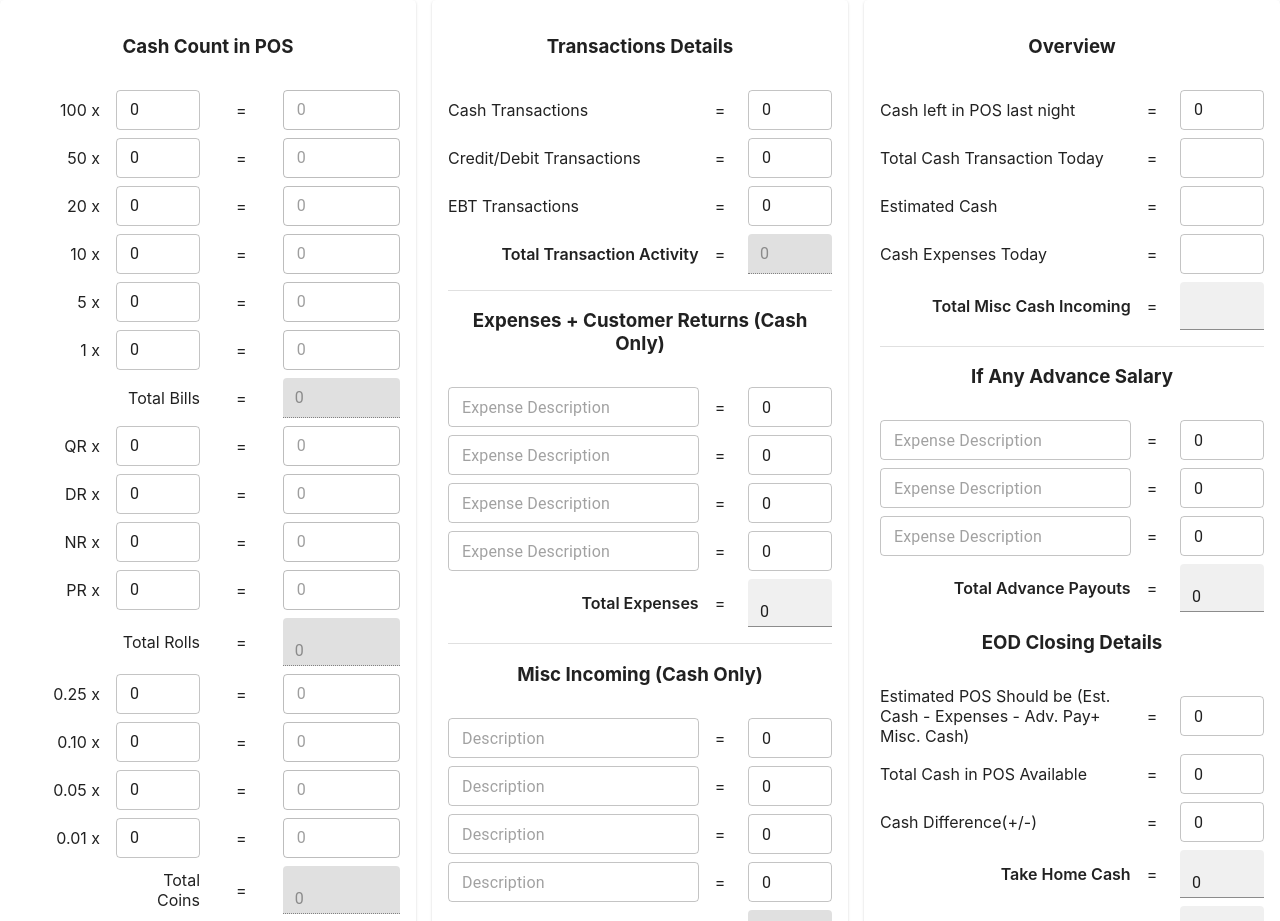
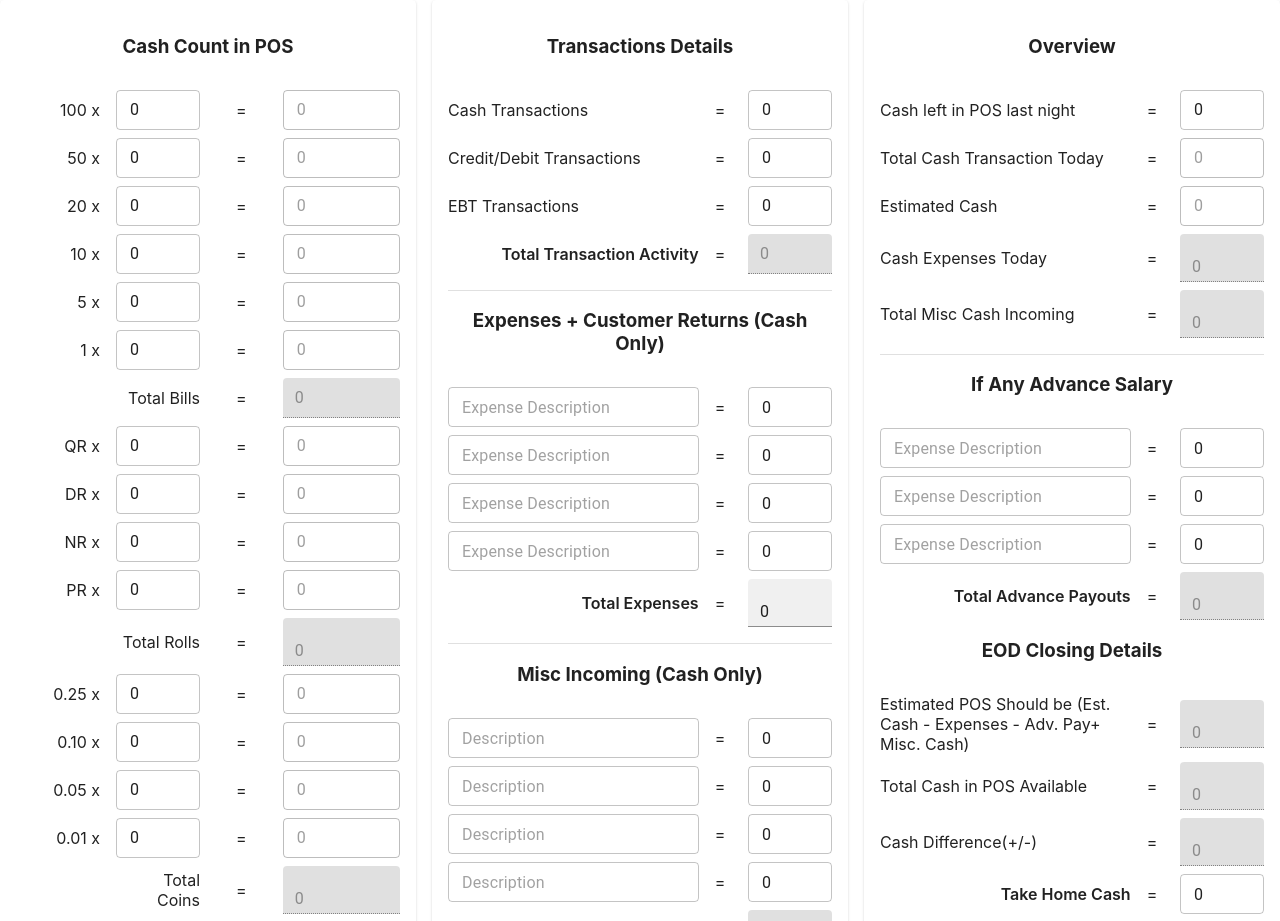
Before and after one commit to sivavemulapalli/cashregisterapp, a React (Create React App) app: page / in a window 1280 px wide. Shown: the top 921 px of the page. Built offline with nearby package versions, Linux system fonts and the light colour scheme.

Commit message:
Completed all components and type issue is transaction details component

```diff
--- a/src/components/cashInPosPanel/BillsInPOS.jsx
+++ b/src/components/cashInPosPanel/BillsInPOS.jsx
@@ -83,6 +83,7 @@ const BillsInPOS = ({ calculateTotalAmount }) => {
         <TextField
           id="outlined-size-small"
           size="small"
+          type="number"
           value={billsInPosState.hundreds}
           onChange={(e) => {
             updateCount(100, e.target.value);
@@ -107,6 +108,7 @@ const BillsInPOS = ({ calculateTotalAmount }) => {
         <TextField
           id="outlined-size-small"
           size="small"
+          type="number"
           value={billsInPosState.fifties}
           onChange={(e) => {
             updateCount(50, e.target.value);
@@ -131,6 +133,7 @@ const BillsInPOS = ({ calculateTotalAmount }) => {
         <TextField
           id="outlined-size-small"
           size="small"
+          type="number"
           value={billsInPosState.twenties}
           onChange={(e) => {
             updateCount(20, e.target.value);
@@ -155,6 +158,7 @@ const BillsInPOS = ({ calculateTotalAmount }) => {
         <TextField
           id="outlined-size-small"
           size="small"
+          type="number"
           value={billsInPosState.tens}
           onChange={(e) => {
             updateCount(10, e.target.value);
@@ -180,6 +184,7 @@ const BillsInPOS = ({ calculateTotalAmount }) => {
         <TextField
           id="outlined-size-small"
           size="small"
+          type="number"
           value={billsInPosState.fives}
           onChange={(e) => {
             updateCount(5, e.target.value);
@@ -204,6 +209,7 @@ const BillsInPOS = ({ calculateTotalAmount }) => {
         <TextField
           id="outlined-size-small"
           size="small"
+          type="number"
           value={billsInPosState.ones}
           onChange={(e) => {
             updateCount(1, e.target.value);
--- a/src/components/cashInPosPanel/CashCountInPOS.jsx
+++ b/src/components/cashInPosPanel/CashCountInPOS.jsx
@@ -1,12 +1,12 @@
-import React from "react";
+import React, { useEffect } from "react";
 import { TextField, Box, Paper, Grid, Divider } from "@mui/material";
 import { useDispatch, useSelector } from "react-redux";
 import BillsInPOS from "./BillsInPOS";
 import RollsInPOS from "./RollsInPOS";
 import CoinsInPOS from "./CoinsInPOS";
 import {
-  // selectTotalCashCountInPos,
-  // setTotalCashCountInPos,
+  selectTotalCashCountInPos,
+  setTotalCashCountInPos,
   selectTotalBillsInPosAmount,
   selectTotalRollsInPosAmount,
   selectTotalCoinsInPosAmount,
@@ -14,8 +14,8 @@ import {
 
 const CashCountInPOS = () => {
   // const calculateTotal = () => {};
-  // const dispatch = useDispatch();
-  // const totalCashInPosAmount = useSelector(selectTotalCashCountInPos);
+  const dispatch = useDispatch();
+  const totalCashInPosAmount = useSelector(selectTotalCashCountInPos);
   const totalBillsAmount = useSelector(selectTotalBillsInPosAmount);
   const totalRollsAmount = useSelector(selectTotalRollsInPosAmount);
   const totalCoinsAmount = useSelector(selectTotalCoinsInPosAmount);
@@ -27,8 +27,16 @@ const CashCountInPOS = () => {
   //   dispatch(setTotalCashCountInPos(totalCashInPosAmount));
   // };
 
-  const totalCashInPosAmount =
-    totalBillsAmount + totalRollsAmount + totalCoinsAmount;
+  // const totalCashInPosAmount =
+  //   totalBillsAmount + totalRollsAmount + totalCoinsAmount;
+
+  useEffect(() => {
+    dispatch(
+      setTotalCashCountInPos(
+        totalBillsAmount + totalRollsAmount + totalCoinsAmount
+      )
+    );
+  }, [totalBillsAmount, totalRollsAmount, totalCoinsAmount, dispatch]);
 
   return (
     <Paper className="panel cashCount">
--- a/src/components/summaryPanel/AdvanceSalary.jsx
+++ b/src/components/summaryPanel/AdvanceSalary.jsx
@@ -123,6 +123,7 @@ const AdvanceSalary = () => {
             id="outlined-size-small"
             size="small"
             variant="filled"
+            disabled={true}
             value={totalAdvanceSalary}
           />
         </Grid>
--- a/src/components/summaryPanel/EodClosingDetails.jsx
+++ b/src/components/summaryPanel/EodClosingDetails.jsx
@@ -1,7 +1,23 @@
-import React from "react";
+import React, { useState } from "react";
 import { TextField, Box, Grid } from "@mui/material";
+import { useSelector } from "react-redux";
+import { selectCashInPosFromLastNight } from "../../stores/OverviewStore";
+import { selectTotalExpensesAmount } from "../../stores/ExpensesStore";
+import { selectTotalAdvanceSalaryAmount } from "../../stores/AdvanceSalaryStore";
+import { selectTotalIncomingCashAmount } from "../../stores/IncomingCashStore";
+import { selectTotalCashCountInPos } from "../../stores/CashCountInPosStore";
 
 const EodClosingDetails = () => {
+  const totalCashFromLastNight = useSelector(selectCashInPosFromLastNight);
+  const totalExpenses = useSelector(selectTotalExpensesAmount);
+  const advanceSalary = useSelector(selectTotalAdvanceSalaryAmount);
+  const incomingCash = useSelector(selectTotalIncomingCashAmount);
+  const totalCashInPos = useSelector(selectTotalCashCountInPos);
+  const [takeHomeCash, setTakeHomeCash] = useState(0);
+  const [cashFromBank, setCashFromBank] = useState(0);
+
+  const estimatedPosShouldBe =
+    totalCashFromLastNight - totalExpenses - advanceSalary + incomingCash;
   return (
     <Box className="box misc-incoming">
       <h3>EOD Closing Details</h3>
@@ -16,7 +32,13 @@ const EodClosingDetails = () => {
           <div>{"="}</div>
         </Grid>
         <Grid item xs={3}>
-          <TextField id="outlined-size-small" defaultValue="0" size="small" />
+          <TextField
+            id="outlined-size-small"
+            size="small"
+            variant="filled"
+            disabled={true}
+            value={estimatedPosShouldBe}
+          />
         </Grid>
         <Grid item xs={8}>
           <div>Total Cash in POS Available</div>
@@ -25,7 +47,13 @@ const EodClosingDetails = () => {
           <div>{"="}</div>
         </Grid>
         <Grid item xs={3}>
-          <TextField id="outlined-size-small" defaultValue="0" size="small" />
+          <TextField
+            id="outlined-size-small"
+            size="small"
+            variant="filled"
+            disabled={true}
+            value={totalCashInPos}
+          />
         </Grid>
         <Grid item xs={8}>
           <div>Cash Difference(+/-)</div>
@@ -34,7 +62,13 @@ const EodClosingDetails = () => {
           <div>{"="}</div>
         </Grid>
         <Grid item xs={3}>
-          <TextField id="outlined-size-small" defaultValue="0" size="small" />
+          <TextField
+            id="outlined-size-small"
+            size="small"
+            variant="filled"
+            disabled={true}
+            value={totalCashInPos - estimatedPosShouldBe}
+          />
         </Grid>
         <Grid item xs={8} className="total-field">
           <div>Take Home Cash</div>
@@ -45,13 +79,17 @@ const EodClosingDetails = () => {
         <Grid item xs={3}>
           <TextField
             id="outlined-size-small"
-            defaultValue="0"
             size="small"
-            variant="filled"
+            value={takeHomeCash}
+            onChange={(e) =>
+              e.target.value.length > 0 && typeof e.target.value === "number"
+                ? setTakeHomeCash(parseFloat(e.target.value))
+                : setTakeHomeCash(0)
+            }
           />
         </Grid>
         <Grid item xs={8} className="total-field">
-          <div>Total Misc Cash Incoming</div>
+          <div>Cash Left in POS</div>
         </Grid>
         <Grid item xs={1}>
           <div>{"="}</div>
@@ -59,9 +97,9 @@ const EodClosingDetails = () => {
         <Grid item xs={3}>
           <TextField
             id="outlined-size-small"
-            defaultValue="0"
             size="small"
             variant="filled"
+            value={totalCashInPos - takeHomeCash}
           />
         </Grid>
         <Grid item xs={8}>
@@ -71,7 +109,16 @@ const EodClosingDetails = () => {
           <div>{"="}</div>
         </Grid>
         <Grid item xs={3}>
-          <TextField id="outlined-size-small" defaultValue="0" size="small" />
+          <TextField
+            id="outlined-size-small"
+            size="small"
+            value={cashFromBank}
+            onChange={(e) =>
+              e.target.value.length > 0 && typeof e.target.value === "number"
+                ? setCashFromBank(parseFloat(e.target.value))
+                : setCashFromBank(0)
+            }
+          />
         </Grid>
       </Grid>
     </Box>
--- a/src/components/summaryPanel/Overview.jsx
+++ b/src/components/summaryPanel/Overview.jsx
@@ -1,8 +1,26 @@
-import React, { useState, useEffect } from "react";
+import React from "react";
 import { TextField, Box, Grid } from "@mui/material";
+import { useDispatch, useSelector } from "react-redux";
+import { selectTotalExpensesAmount } from "../../stores/ExpensesStore";
+import { selectTotalIncomingCashAmount } from "../../stores/IncomingCashStore";
+import { selectCashTransactionsAmount } from "../../stores/TransactionsStore";
+import {
+  setCashInPosFromLastNight,
+  selectCashInPosFromLastNight,
+} from "../../stores/OverviewStore";
 
 const Overview = () => {
-  const [cashInPosFromLastNight, setCashInPosFromLastNight] = useState(0);
+  const miscIncomingCash = useSelector(selectTotalIncomingCashAmount);
+  const expensesAmount = useSelector(selectTotalExpensesAmount);
+  const cashTransactionsAmount = useSelector(selectCashTransactionsAmount);
+  const cashAmountInPosFromLastNight = useSelector(
+    selectCashInPosFromLastNight
+  );
+  const dispatch = useDispatch();
+
+  const updateCashFromLastNight = (value) => {
+    dispatch(setCashInPosFromLastNight(parseFloat(value)));
+  };
 
   return (
     <Box className="box transaction-details">
@@ -18,8 +36,8 @@ const Overview = () => {
           <TextField
             id="outlined-size-small"
             size="small"
-            value={cashInPosFromLastNight}
-            onChange={(e) => setCashInPosFromLastNight(e.target.value)}
+            value={cashAmountInPosFromLastNight}
+            onChange={(e) => updateCashFromLastNight(e.target.value)}
           />
         </Grid>
         <Grid item xs={8}>
@@ -29,7 +47,12 @@ const Overview = () => {
           <div>{"="}</div>
         </Grid>
         <Grid item xs={3}>
-          <TextField id="outlined-size-small" size="small" />
+          <TextField
+            id="outlined-size-small"
+            size="small"
+            disabled={true}
+            value={cashTransactionsAmount}
+          />
         </Grid>
         <Grid item xs={8}>
           <div>Estimated Cash</div>
@@ -38,7 +61,12 @@ const Overview = () => {
           <div>{"="}</div>
         </Grid>
         <Grid item xs={3}>
-          <TextField id="outlined-size-small" size="small" />
+          <TextField
+            id="outlined-size-small"
+            size="small"
+            disabled={true}
+            value={cashAmountInPosFromLastNight}
+          />
         </Grid>
         <Grid item xs={8}>
           <div>Cash Expenses Today</div>
@@ -47,16 +75,28 @@ const Overview = () => {
           <div>{"="}</div>
         </Grid>
         <Grid item xs={3}>
-          <TextField id="outlined-size-small" size="small" />
+          <TextField
+            id="outlined-size-small"
+            size="small"
+            variant="filled"
+            disabled={true}
+            value={expensesAmount}
+          />
         </Grid>
-        <Grid item xs={8} className="total-field">
+        <Grid item xs={8}>
           <div>Total Misc Cash Incoming</div>
         </Grid>
         <Grid item xs={1}>
           <div>{"="}</div>
         </Grid>
         <Grid item xs={3}>
-          <TextField id="outlined-size-small" size="small" variant="filled" />
+          <TextField
+            id="outlined-size-small"
+            size="small"
+            variant="filled"
+            disabled={true}
+            value={miscIncomingCash}
+          />
         </Grid>
       </Grid>
     </Box>
--- a/src/components/transactionsPanel/TransactionsDetails.jsx
+++ b/src/components/transactionsPanel/TransactionsDetails.jsx
@@ -1,24 +1,25 @@
-import React, { useState, useEffect } from "react";
+import React, { useEffect } from "react";
 import { TextField, Box, Grid } from "@mui/material";
 import { useDispatch, useSelector } from "react-redux";
 import {
   setTotalTransactionsAmount,
+  setCashTransactionsAmount,
+  setCardTransactionsAmount,
+  setEbtTransactionsAmount,
+  selectCardTransactionsAmount,
+  selectCashTransactionsAmount,
+  selectEbtTransactionsAmount,
   selectTotalTransactionsAmount,
 } from "../../stores/TransactionsStore";
 
 const TransactionsDetails = () => {
-  const [cashTransactionsAmount, setCashTransactionsAmount] = useState(0);
-  const [cardTransactionsAmount, setCardTransactionsAmount] = useState(0);
-  const [ebtTransactionsAmount, setEbtTransactionsAmount] = useState(0);
-  // const [totalTransactionAmount, setTotalTransactionAmount] = useState(0);
+  const cashTransactionsAmount = useSelector(selectCashTransactionsAmount);
+  const cardTransactionsAmount = useSelector(selectCardTransactionsAmount);
+  const ebtTransactionsAmount = useSelector(selectEbtTransactionsAmount);
   const totalTransactionAmount = useSelector(selectTotalTransactionsAmount);
   const dispatch = useDispatch();
 
   useEffect(() => {
-    console.log("cashTransacttionsAmount", cashTransactionsAmount);
-    console.log("typeof cashTransactionsAmount", typeof cashTransactionsAmount);
-    console.log("cardTransactionsAmount", cardTransactionsAmount);
-    console.log("typeof cardTransactionsAmount", typeof cardTransactionsAmount);
     dispatch(
       setTotalTransactionsAmount(
         cashTransactionsAmount + cardTransactionsAmount + ebtTransactionsAmount
@@ -30,6 +31,18 @@ const TransactionsDetails = () => {
     ebtTransactionsAmount,
     dispatch,
   ]);
+
+  const updateTransactionAmount = (setTransactionTypeAmount, value) => {
+    if (
+      value.length > 0 &&
+      !isNaN(parseFloat(value)) &&
+      typeof parseFloat(value) === "number"
+    ) {
+      dispatch(setTransactionTypeAmount(parseFloat(value)));
+    } else {
+      dispatch(setTransactionTypeAmount(0));
+    }
+  };
 
   return (
     <Box className="box transaction-details">
@@ -46,11 +59,9 @@ const TransactionsDetails = () => {
             id="outlined-size-small"
             size="small"
             type="number"
-            onChange={(e) => {
-              return e.target.value > 0
-                ? setCashTransactionsAmount(parseInt(e.target.value))
-                : setCashTransactionsAmount(0);
-            }}
+            onChange={(e) =>
+              updateTransactionAmount(setCashTransactionsAmount, e.target.value)
+            }
             value={cashTransactionsAmount}
           />
         </Grid>
@@ -65,15 +76,9 @@ const TransactionsDetails = () => {
             id="outlined-size-small"
             size="small"
             type="number"
-            onChange={(e) => {
-              console.log("e.target.value", e.target.value);
-              console.log("e.target.value", typeof e.target.value);
-              console.log("e.target.value.length", e.target.value.length);
-
-              return e.target.value > 0
-                ? setCardTransactionsAmount(parseInt(e.target.value))
-                : setCardTransactionsAmount(0);
-            }}
+            onChange={(e) =>
+              updateTransactionAmount(setCardTransactionsAmount, e.target.value)
+            }
             value={cardTransactionsAmount}
           />
         </Grid>
@@ -88,11 +93,9 @@ const TransactionsDetails = () => {
             id="outlined-size-small"
             size="small"
             type="number"
-            onChange={(e) => {
-              return e.target.value > 0
-                ? setEbtTransactionsAmount(parseInt(e.target.value))
-                : setEbtTransactionsAmount(0);
-            }}
+            onChange={(e) =>
+              updateTransactionAmount(setEbtTransactionsAmount, e.target.value)
+            }
             value={ebtTransactionsAmount}
           />
         </Grid>
--- a/src/stores/GlobalStore/rootReducer.js
+++ b/src/stores/GlobalStore/rootReducer.js
@@ -4,6 +4,7 @@ import { transactionsReducer } from "../TransactionsStore";
 import { expensesReducer } from "../ExpensesStore";
 import { incomingCashReducer } from "../IncomingCashStore";
 import { advanceSalaryReducer } from "../AdvanceSalaryStore";
+import { overviewReducer } from "../OverviewStore";
 
 const rootReducer = combineReducers({
   cashCountInPos: cashCountInPosReducer,
@@ -11,6 +12,7 @@ const rootReducer = combineReducers({
   expenses: expensesReducer,
   incomingCash: incomingCashReducer,
   advanceSalary: advanceSalaryReducer,
+  overview: overviewReducer,
 });
 
 export default rootReducer;
--- /dev/null
+++ b/src/stores/OverviewStore/index.js
@@ -0,0 +1 @@
+export * from "./overviewSlice";
--- /dev/null
+++ b/src/stores/OverviewStore/overviewSlice.js
@@ -0,0 +1,21 @@
+import { createSlice } from "@reduxjs/toolkit";
+
+export const initialState = {
+  cashInPosFromLastNight: 0,
+};
+
+const overviewSlice = createSlice({
+  name: "overview",
+  initialState,
+  reducers: {
+    setCashInPosFromLastNight(overviewState, action) {
+      overviewState.cashInPosFromLastNight = action.payload;
+    },
+  },
+});
+
+export const { setCashInPosFromLastNight } = overviewSlice.actions;
+export const overviewReducer = overviewSlice.reducer;
+
+export const selectCashInPosFromLastNight = (state) =>
+  state.overview.cashInPosFromLastNight;
--- a/src/stores/TransactionsStore/transactionsSlice.js
+++ b/src/stores/TransactionsStore/transactionsSlice.js
@@ -2,6 +2,9 @@ import { createSlice } from "@reduxjs/toolkit";
 
 export const initialState = {
   totalTransactionsAmount: 0,
+  cashTransactionsAmount: 0,
+  cardTransactionsAmount: 0,
+  ebtTransactionsAmount: 0,
 };
 
 const transactionsSlice = createSlice({
@@ -9,14 +12,33 @@ const transactionsSlice = createSlice({
   initialState,
   reducers: {
     setTotalTransactionsAmount(transactionsState, action) {
-      console.log("action", action);
       transactionsState.totalTransactionsAmount = action.payload;
+    },
+    setCashTransactionsAmount(transactionsState, action) {
+      transactionsState.cashTransactionsAmount = action.payload;
+    },
+    setCardTransactionsAmount(transactionsState, action) {
+      transactionsState.cardTransactionsAmount = action.payload;
+    },
+    setEbtTransactionsAmount(transactionsState, action) {
+      transactionsState.ebtTransactionsAmount = action.payload;
     },
   },
 });
 
-export const { setTotalTransactionsAmount } = transactionsSlice.actions;
+export const {
+  setTotalTransactionsAmount,
+  setCashTransactionsAmount,
+  setCardTransactionsAmount,
+  setEbtTransactionsAmount,
+} = transactionsSlice.actions;
 export const transactionsReducer = transactionsSlice.reducer;
 
 export const selectTotalTransactionsAmount = (state) =>
   state.transactions.totalTransactionsAmount;
+export const selectCashTransactionsAmount = (state) =>
+  state.transactions.cashTransactionsAmount;
+export const selectCardTransactionsAmount = (state) =>
+  state.transactions.cardTransactionsAmount;
+export const selectEbtTransactionsAmount = (state) =>
+  state.transactions.ebtTransactionsAmount;
```
